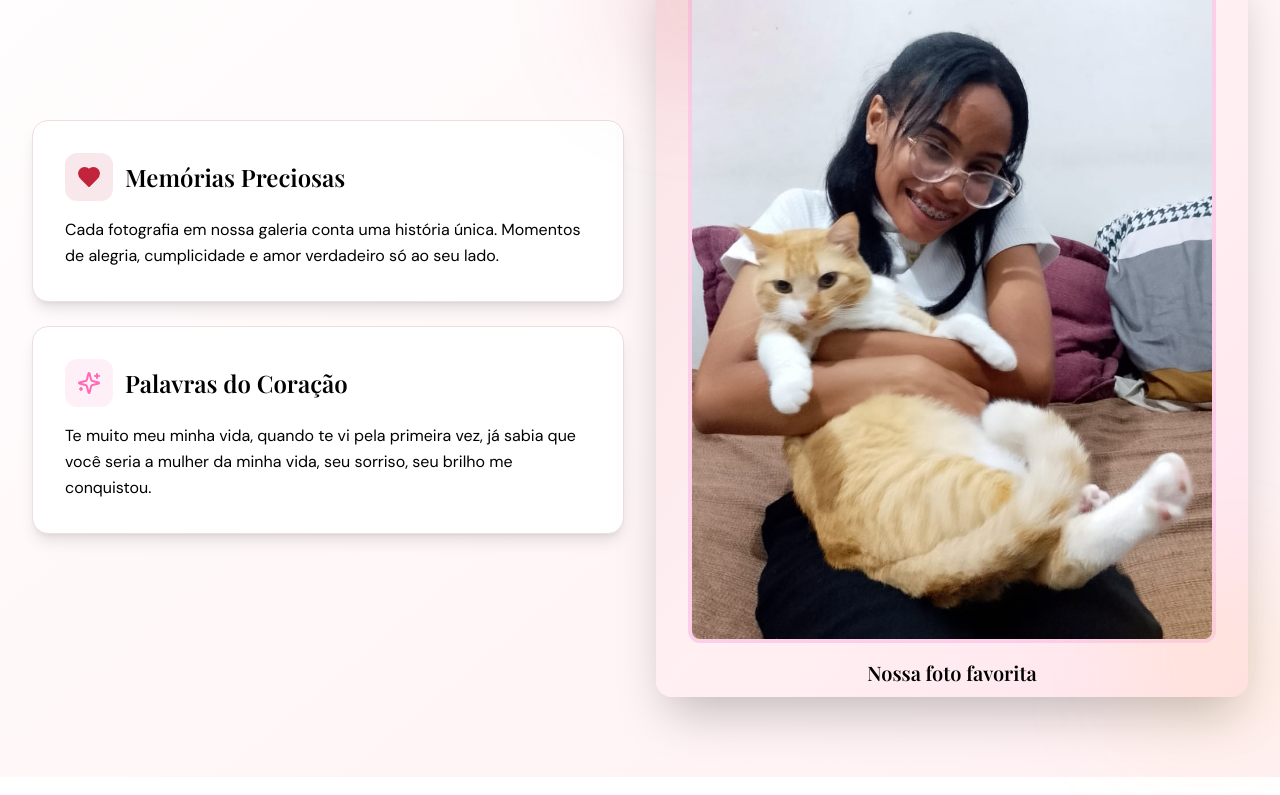
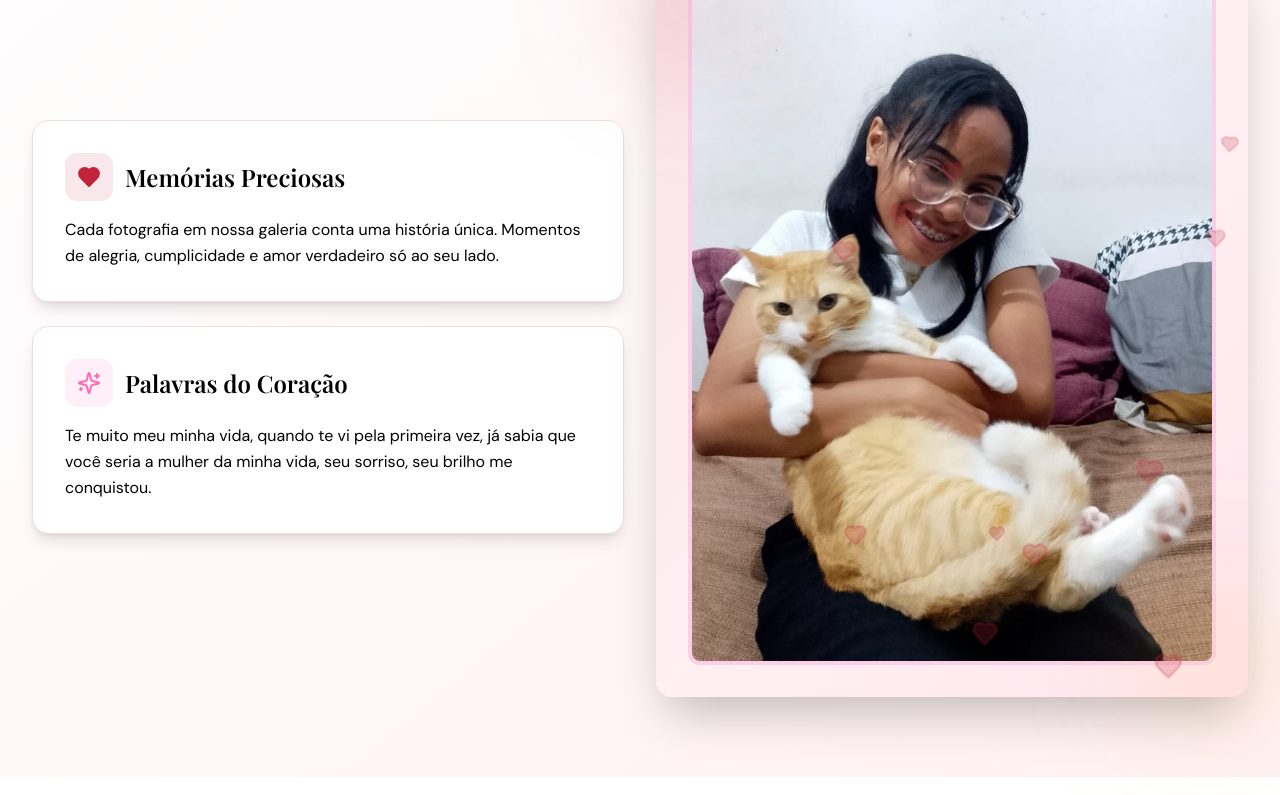
Before and after one commit to ATTXZC/minhavida, a React (Vite) app in the folder web/: page / in a window 1280 px wide. Shown: the part 1145-1940 px from the top of the page. Built offline with nearby package versions, Linux system fonts and the light colour scheme.

Commit message:
feat: replace photo caption with decorative elements
Replaced static photo caption with decorative hearts overlay for visual enhancement

Co-authored-by: Guilherme Melo <105309998+ATTXZC@users.noreply.github.com>

```diff
--- a/web/src/pages/HomePage.jsx
+++ b/web/src/pages/HomePage.jsx
@@ -165,7 +165,7 @@ function HomePage() {
                       <div className="flex h-20 w-20 items-center justify-center rounded-full bg-primary/15">
                       </div>
                       <img src="/2.jpeg" alt="Meu amor" className="w-full h-full object-cover border-4 border-pink-200 rounded-xl" />
-                      <p className="font-display text-xl font-semibold">Nossa foto favorita</p>
+                      <DecorativeElements variant="hearts" count={12} className="absolute inset-0 z-10" />
                       <p className="text-sm text-muted-foreground">
                       </p>
                     </div>
```
